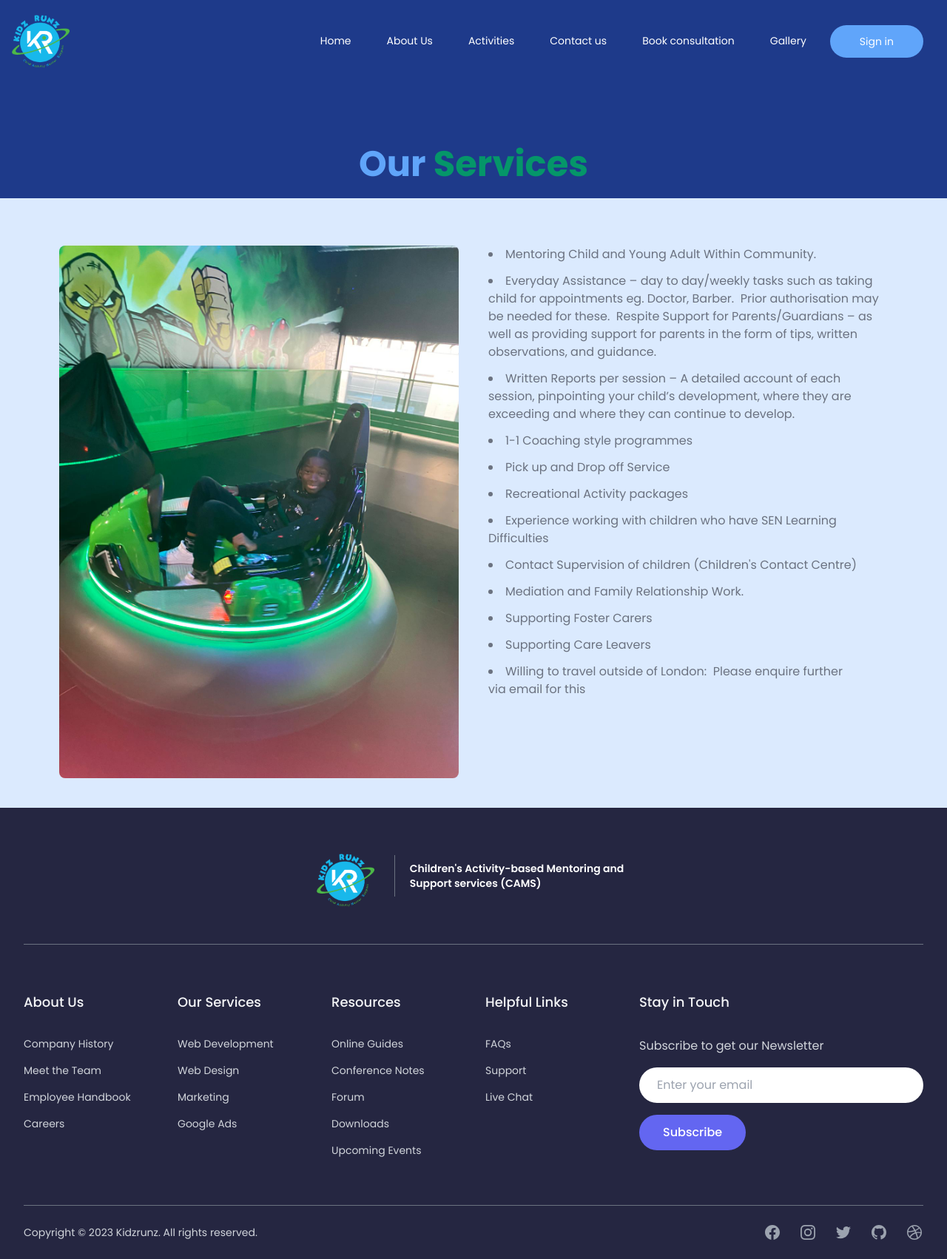
After one commit to judevercetti/kidzrunz_django, a Django app: page /services in a window 1280 px wide. The commit adds this page. Shown: the whole page at 74% size. Run offline with Django 4.2, Linux system fonts and the light colour scheme.

Commit message:
new pages added

```diff
--- a/templates/website/activities.html
+++ b/templates/website/activities.html
@@ -4,7 +4,7 @@
   <div class="max-w-screen-xl px-8 mx-auto flex flex-col lg:flex-row items-start">
     <!--Left Col-->
     <div class="flex w-full justify-center lg:pt-24 text-center lg:text-left mb-5 md:mb-0">
-      <h1 data-aos="fade-right" data-aos-once="true" class="my-4 w-full text-center text-5xl font-bold leading-tight text-green-600"><span class="text-blue-400">Package 3-6-9</span></h1>
+      <h1 data-aos="fade-right" data-aos-once="true" class="my-4 w-full text-center text-5xl font-bold leading-tight text-green-600"><span class="text-blue-400">Mentoring Activate Packages</span></h1>
     </div>
   </div>
 </div>
--- a/templates/website/base.html
+++ b/templates/website/base.html
@@ -60,9 +60,11 @@
                 <a class="px-4 py-2 mt-2 text-sm bg-transparent rounded-sm md:pt-8 md:ml-4 border-b-2 border-transparent hover:border-green-400 focus:outline-none focus:shadow-outline {% if request.path == '/' %} border-blue-400 border-b-2 {% endif %}" href="{% url 'website:index' %}">Home</a>
                 <a class="px-4 py-2 mt-2 text-sm bg-transparent rounded-sm md:pt-8 md:ml-4 border-b-2 border-transparent hover:border-green-400 focus:outline-none focus:shadow-outline {% if request.path == '/about' %} border-blue-400 border-b-2 {% endif %}" href="{% url 'website:about' %}">About Us</a>
                 <a class="px-4 py-2 mt-2 text-sm bg-transparent rounded-sm md:pt-8 md:ml-4 border-b-2 border-transparent hover:border-green-400 focus:outline-none focus:shadow-outline {% if request.path == '/activities' %} border-blue-400 border-b-2 {% endif %}" href="{% url 'website:activities' %}">Activities</a>
+                <a class="px-4 py-2 mt-2 text-sm bg-transparent rounded-sm md:pt-8 md:ml-4 border-b-2 border-transparent hover:border-green-400 focus:outline-none focus:shadow-outline {% if request.path == '/contact' %} border-blue-400 border-b-2 {% endif %}" href="{% url 'website:contact' %}">Contact us</a>
+                <a class="px-4 py-2 mt-2 text-sm bg-transparent rounded-sm md:pt-8 md:ml-4 border-b-2 border-transparent hover:border-green-400 focus:outline-none focus:shadow-outline {% if request.path == '/consultation' %} border-blue-400 border-b-2 {% endif %}" href="{% url 'website:consultation' %}">Book consultation</a>
                 <a class="px-4 py-2 mt-2 text-sm bg-transparent rounded-sm md:pt-8 md:ml-4 border-b-2 border-transparent hover:border-green-400 focus:outline-none focus:shadow-outline {% if request.path == '/gallery' %} border-blue-400 border-b-2 {% endif %}" href="{% url 'website:gallery' %}">Gallery</a>
-                <a class="px-10 py-3 mt-2 text-sm text-center bg-white text-gray-800 rounded-full md:mt-8 md:ml-4" href="login">Login</a>
-                <a class="px-10 py-3 mt-2 text-sm text-center bg-blue-400 text-white rounded-full md:mt-8 md:ml-4" href="signup">Sign Up</a>
+                {% comment %} <a class="px-10 py-3 mt-2 text-sm text-center bg-white text-gray-800 rounded-full md:mt-8 md:ml-4" href="login">Login</a> {% endcomment %}
+                <a class="px-10 py-3 mt-2 text-sm text-center bg-blue-400 text-white rounded-full md:mt-8 md:ml-4" href="login">Sign in</a>
             </nav>
         </div>
     </div>
@@ -325,7 +327,7 @@
       class="mt-16 border-t border-gray-500 pt-6 sm:flex sm:items-center sm:justify-between"
     >
       <p class="text-center text-sm text-gray-300 sm:text-left">
-        Copyright &copy; 2022. All rights reserved.
+        Copyright &copy; 2023 Kidzrunz. All rights reserved.
       </p>
 
       <ul class="mt-4 flex justify-center gap-6 sm:mt-0 sm:justify-start">
--- a/templates/website/index.html
+++ b/templates/website/index.html
@@ -138,8 +138,8 @@
 		</div>
 
 		<div class="px-10 md:px-20 py-10 bg-gradient-to-r from-green-500 to-blue-500 w-full mt-28 text-white">
-			<h1 class="capitalize text-3xl">Lorem ipsum</h1>
-			<p class="text-base mb-8 mt-3">Lorem ipsum dolor sit amet, consectetur adipiscing elit. Suspendisse vehicula lacus id tortor ultricies pulvinar. Nullam in nibh sit amet turpis euismod interdum at id elit.</p>
+			<h1 class="capitalize text-3xl">SPECIAL OFFER</h1>
+			<p class="text-base mb-8 mt-3">KidzRunz will add an additional 10% to any KidzRunz Activity Voucher purchased with a Package eg; if purchasing a package and a £200 Activity Voucher in the same transaction the total money on the Activity Voucher will increase of 10% £20 increase. Making voucher worth £220 Activity Voucher.</p>
 			<a href="{% url 'console:appointment' %}" class="px-5 py-3 font-medium text-white hover:text-slate-700 shadow-xl  hover:bg-white duration-150  bg-green-400">LEARN MORE </a>
 		</div>
 
--- /dev/null
+++ b/templates/website/services.html
@@ -0,0 +1,39 @@
+{% extends './base.html' %} {% load static %} {% block contentarea %}
+
+<div class="bg-blue-900">
+  <div class="max-w-screen-xl px-8 mx-auto flex flex-col lg:flex-row items-start">
+    <!--Left Col-->
+    <div class="flex w-full justify-center lg:pt-24 text-center lg:text-left mb-5 md:mb-0">
+      <h1 data-aos="fade-right" data-aos-once="true" class="my-4 w-full text-center text-5xl font-bold leading-tight text-green-600"><span class="text-blue-400">Our</span> Services</h1>
+    </div>
+  </div>
+</div>
+
+<!-- container -->
+
+<!-- lorem -->
+<div class="mt-16 px-5 md:px-20 mx-auto flex flex-col md:flex-row space-y-5 md:space-x-10 md:space-y-0">
+  <div class="md:w-1/2">
+    <img class="rounded-lg w-full object-cover" src="{% static 'images/activities.jpg' %}">
+  </div>
+
+  <div class="md:w-1/2 text-gray-500 flex flex-col space-y-3 my-auto">
+    <li>Mentoring Child and Young Adult Within Community.</li>
+    <li>Everyday Assistance – day to day/weekly tasks such as taking child for appointments eg. Doctor, Barber.  Prior authorisation may be needed for these.  Respite Support for Parents/Guardians – as well as providing support for parents in the form of tips, written observations, and guidance.  </li>
+    <li>Written Reports per session – A detailed account of each session, pinpointing your child’s development, where they are exceeding and where they can continue to develop.  </li>
+    <li>1-1 Coaching style programmes</li>
+    <li>Pick up and Drop off Service </li>
+    <li>Recreational Activity packages</li>
+    <li>Experience working with children who have SEN Learning Difficulties</li>
+    <li>Contact Supervision of children (Children's Contact Centre)</li>
+    <li>Mediation and Family Relationship Work.  </li>
+    <li>Supporting Foster Carers</li>
+    <li>Supporting Care Leavers</li>
+    <li>Willing to travel outside of London:  Please enquire further via email for this</li>
+  </div>
+</div>
+
+
+<!-- .container -->
+
+{% endblock contentarea %}
--- a/website/urls.py
+++ b/website/urls.py
@@ -9,4 +9,9 @@ urlpatterns = [
     path('activities', views.activities, name='activities'),
     path('leadership', views.leadership, name='leadership'),
     path('mission', views.mission, name='mission'),
+    path('services', views.services, name='services'),
+    path('consultation', views.consultation, name='consultation'),
+    path('contact', views.contactus, name='contact'),
+    path('terms-and-conditions', views.termsandconditions, name='terms-and-conditions'),
+    path('safeguarding-and-enhanced-dbs', views.safeguardingandenhanceddbs, name='safeguarding-and-enhanced-dbs'),
 ]
--- a/website/views.py
+++ b/website/views.py
@@ -15,7 +15,7 @@ def index(request):
             'link': '/about'
         },
         {
-            'title': 'Package 3-6-9',
+            'title': 'Mentoring Activate Packages',
             'description': 'Packages aimed at youths',
             'image': '',
             'link': '/activities'
@@ -27,28 +27,28 @@ def index(request):
             'link': '/leadership'
         },
         {
+            'title': 'Our services',
+            'description': 'Included but not limited to',
+            'image': '',
+            'link': '/services'
+        },
+        {
             'title': 'Mission and Ethos',
             'description': 'To give back to the community',
             'image': '',
             'link': '/mission'
         },
         {
-            'title': 'Parents stories',
+            'title': 'Terms and Conditions',
             'description': None,
             'image': '',
-            'link': ''
+            'link': '/terms-and-conditions'
         },
         {
-            'title': 'Referrals',
+            'title': 'Safeguarding and Enhanced DBS',
             'description': None,
             'image': '',
-            'link': ''
-        },
-        {
-            'title': 'Events and activities',
-            'description': None,
-            'image': '',
-            'link': '/activities'
+            'link': '/safeguarding-and-enhanced-dbs'
         },
         {
             'title': 'Sponsors and donate',
@@ -82,12 +82,32 @@ def aboutus(request):
     return render(request, "website/about-us.html")
 
 
+def contactus(request):
+    return render(request, "website/contact-us.html")
+
+
+def consultation(request):
+    return render(request, "website/consultation.html")
+
+
 def leadership(request):
     return render(request, "website/leadership.html")
 
 
 def mission(request):
     return render(request, "website/mission.html")
+
+
+def services(request):
+    return render(request, "website/services.html")
+
+
+def termsandconditions(request):
+    return render(request, "website/terms-and-conditions.html")
+
+
+def safeguardingandenhanceddbs(request):
+    return render(request, "website/safeguarding-and-enhanced-dbs.html")
 
 
 def gallery(request):
```
Also changed, not shown: templates/website/about-us.html (+0 -29 lines), templates/website/consultation.html (added, +44 -0 lines), templates/website/contact-us.html (added, +47 -0 lines), templates/website/safeguarding-and-enhanced-dbs.html (added, +28 -0 lines), templates/website/terms-and-conditions.html (added, +28 -0 lines).
